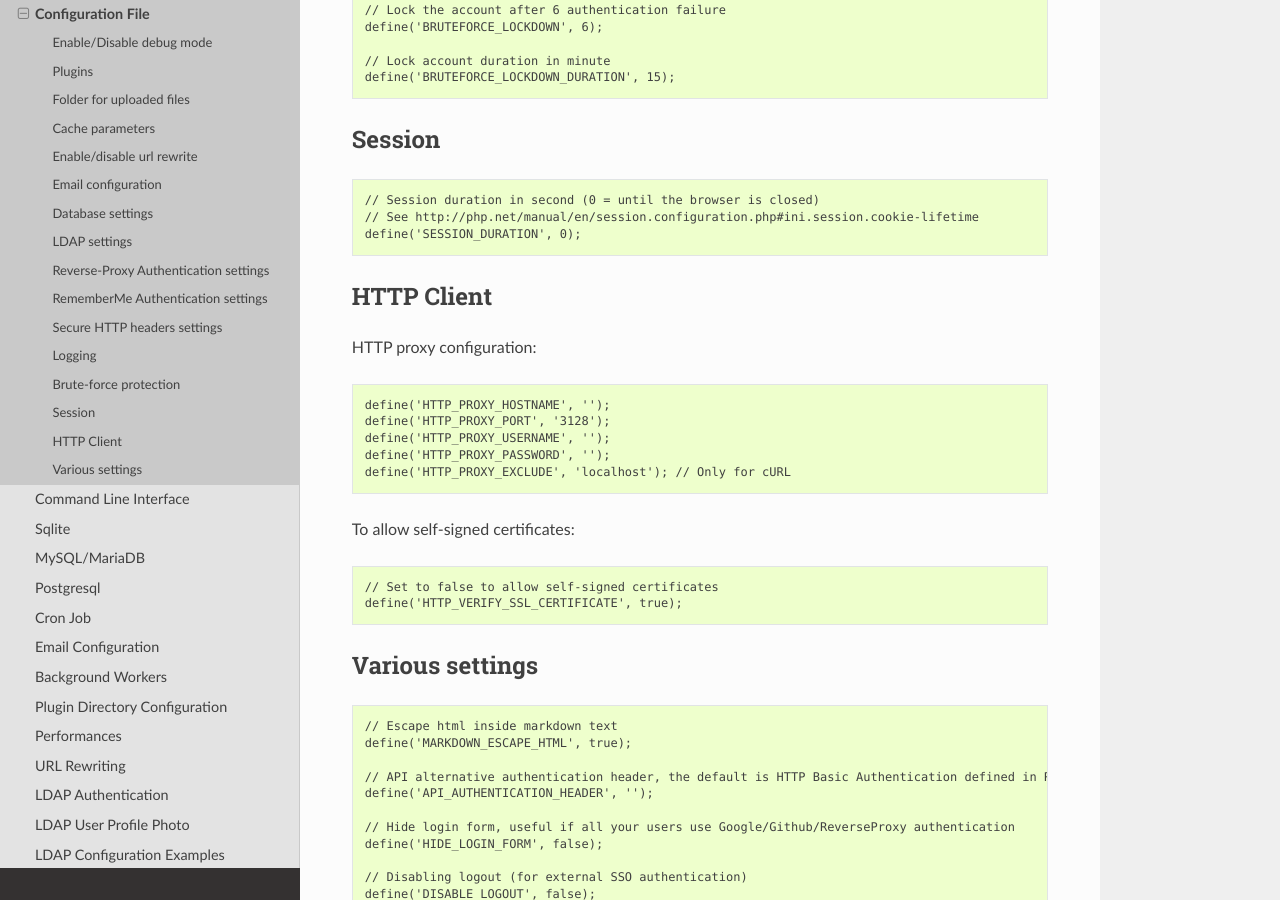
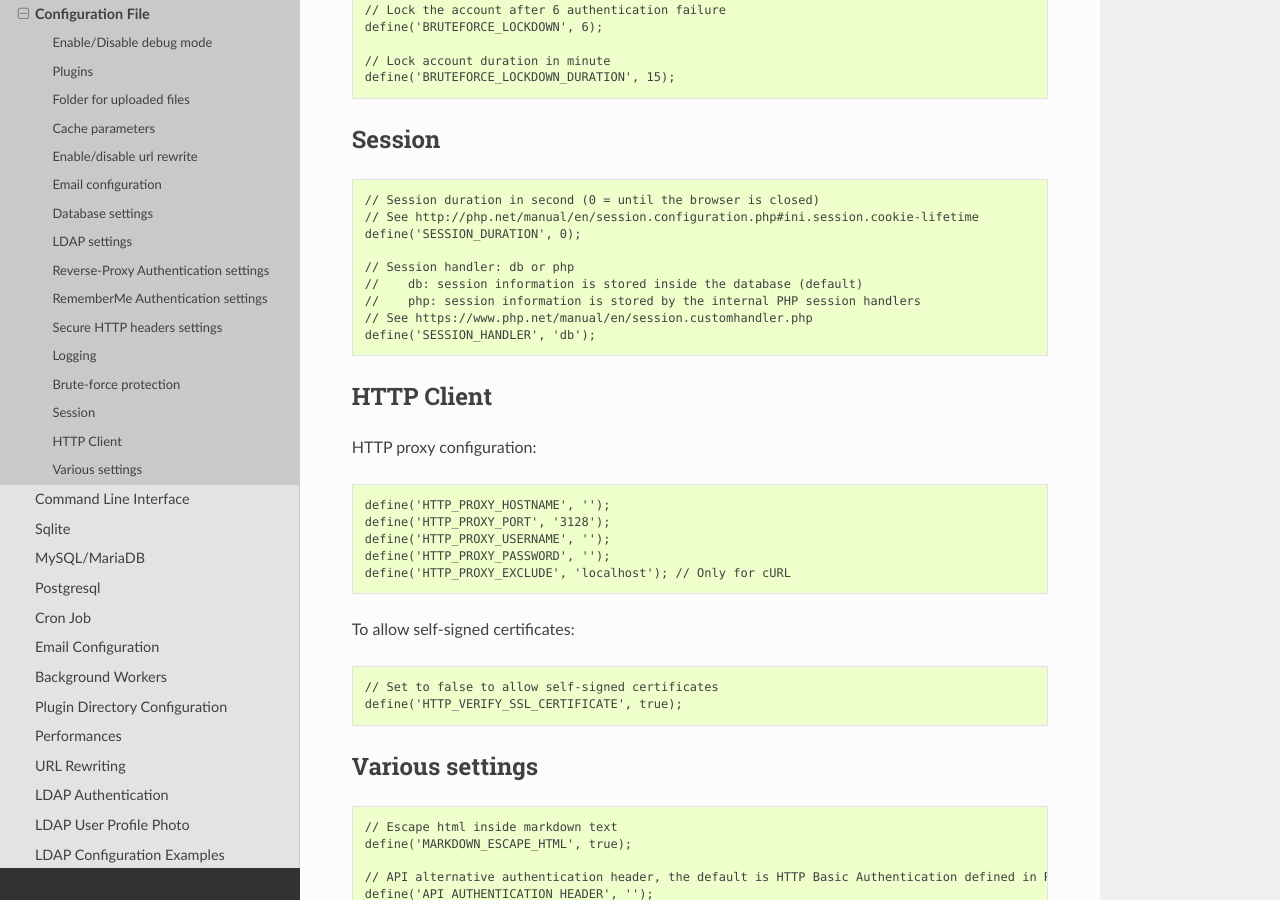
Before and after one commit to kanboard/documentation, a Sphinx documentation site: the page built from source/admin_guide/config_file.rst, in a window 1280 px wide and 900 px high, scrolled down 5141 px. Built offline with Sphinx 7.4.7 and the Read the Docs theme 2.0.0, drawn with Linux system fonts in a browser that asks for light colours; pages that are not in the unit, such as notebooks, are missing from menus.

Commit message:
Added documentation for SESSION_HANDLER

```diff
--- a/source/admin_guide/config_file.rst
+++ b/source/admin_guide/config_file.rst
@@ -306,6 +306,12 @@ Session
     // See http://php.net/manual/en/session.configuration.php#ini.session.cookie-lifetime
     define('SESSION_DURATION', 0);
 
+    // Session handler: db or php
+    //    db: session information is stored inside the database (default)
+    //    php: session information is stored by the internal PHP session handlers
+    // See https://www.php.net/manual/en/session.customhandler.php
+    define('SESSION_HANDLER', 'db');
+
 HTTP Client
 -----------
 
```
